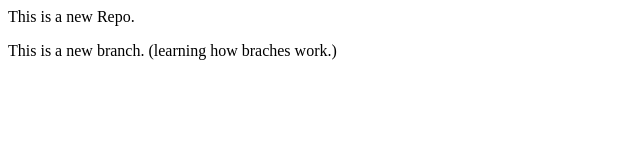
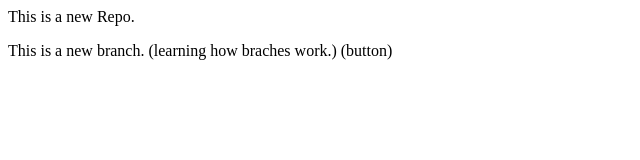
Before and after one commit to Aditya-Kathore/LocalRepo, a plain HTML site: page index.html in a window 1280 px wide. Shown: the full height of the page, 0-640 px from the left. Drawn offline with Linux system fonts and the light colour scheme.

Commit message:
added button

```diff
--- a/index.html
+++ b/index.html
@@ -1,2 +1,2 @@
 <p>This is a new Repo.</p>
-<p>This is a new branch. (learning how braches work.)</p>
+<p>This is a new branch. (learning how braches work.) (button)</p>
```
